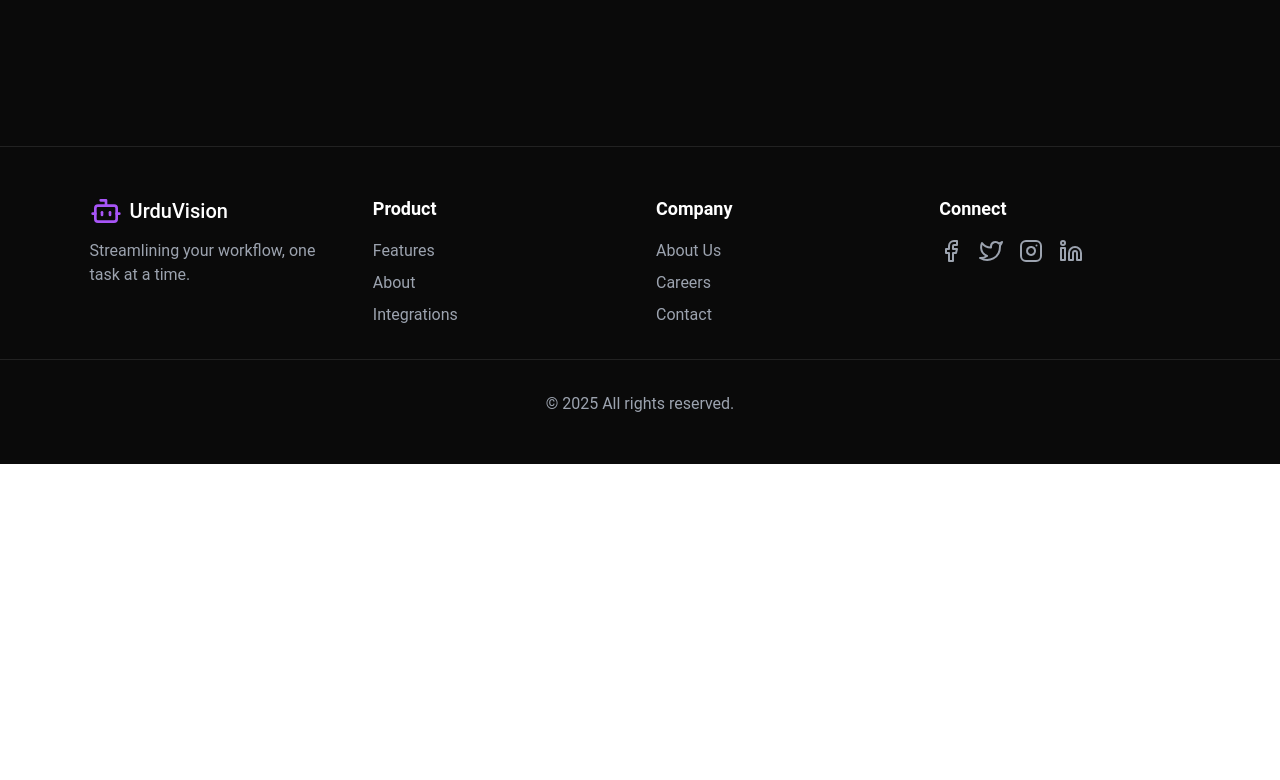
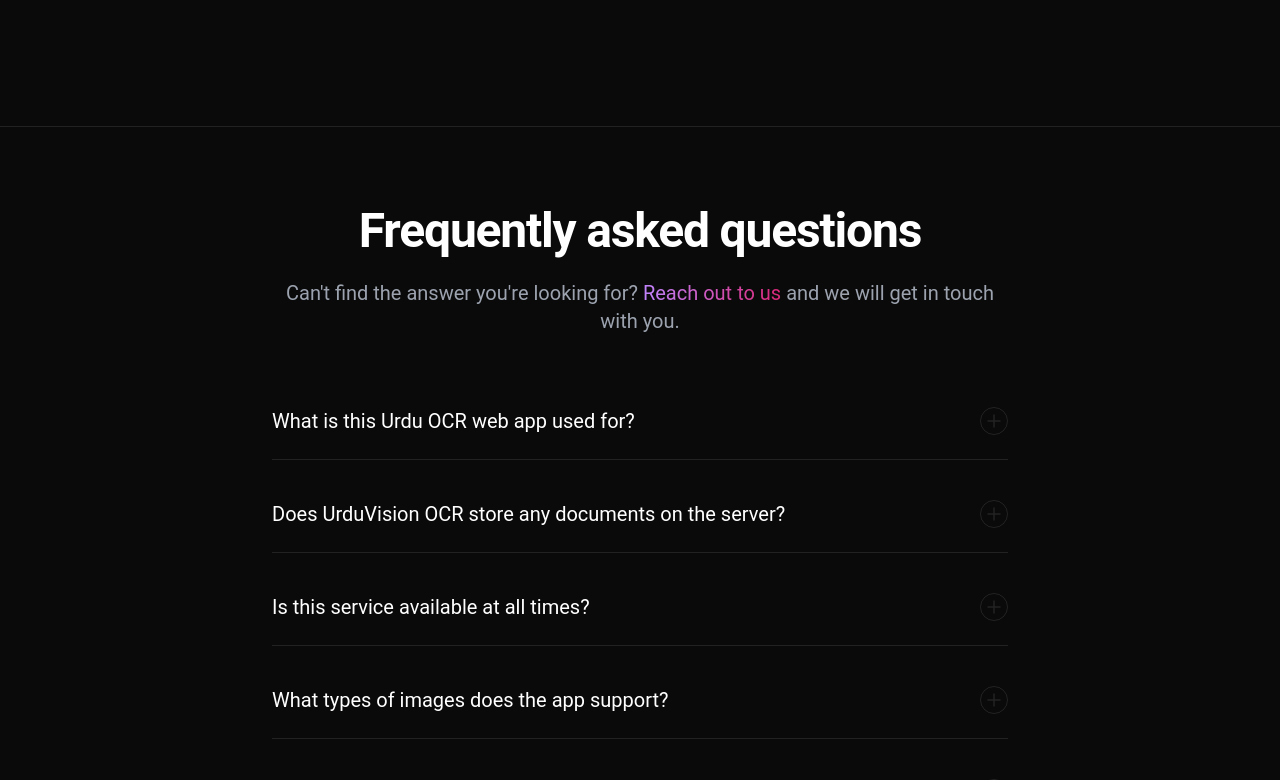
Before and after one commit to sahilphantom/urdu_Lens, a React (Vite) app: page / in a window 1280 px wide. Shown: the part 2000-2780 px from the top of the page. Before the commit the page ends 2464 px from the top, so only its background shows below. Built offline with nearby package versions, Linux system fonts and the light colour scheme; the HTML template or start-up script is replaced by a standard one; a web font is replaced by a local one.

Commit message:
updated added FAQ section

```diff
--- a/src/components/CTA.jsx
+++ b/src/components/CTA.jsx
@@ -3,12 +3,12 @@
 
 export default function CTA() {
   return (
-    <section className="border-t text-white border-white/10">
+    <section className=" border-t text-white  border-white/10">
       <div className="container leading-normal flex flex-col space-y-4 items-center gap-4 py-24 text-center md:py-32">
         <h2 className="font-bold text-3xl leading-[1.1] sm:text-3xl md:text-5xl">
         Ready to revolutionize Urdu  text<br /> digitization?
         </h2>
-        <p className="max-w-[42rem]   text-muted-foreground max-sm:px-4  sm:text-xl  sm:leading-8">
+        <p className="max-w-[42rem] text-gray-400  text-muted-foreground max-sm:px-4  sm:text-xl  sm:leading-8">
         Join leading organizations who trust UrduVision to transform their Urdu documents into searchable,
         editable text. Stay ahead in the digital preservation of Urdu literature and content.
         </p>
--- /dev/null
+++ b/src/components/FAQ.jsx
@@ -0,0 +1,85 @@
+import { useState } from "react"
+import React from "react"
+
+const FAQ = () => {
+  const [openIndex, setOpenIndex] = useState(null)
+
+  const faqItems = [
+    {
+        question: " What is this Urdu OCR web app used for?",
+        answer:
+          "This app extracts text from images containing Urdu script using AI-based Optical Character Recognition (OCR) technology.",
+      },
+    {
+      question: "Does UrduVision OCR store any documents on the server?",
+      answer:
+        "No, We do not store any user documents and images on our servers.",
+    },
+    {
+      question: " Is this service available at all times?",
+      answer:
+        "Yes, OCR converter is available 24/7.",
+    },
+    {
+      question: " What types of images does the app support?",
+      answer: "It supports common image formats like JPG, PNG, JPEG and WEBP. For best results, use clear, high-resolution images with minimal noise.",
+    },
+    {
+      question: " Does the app work on handwritten Urdu text?",
+      answer:
+        "Currently, it works best with printed Urdu text. Handwritten text recognition is still in development.",
+    },
+  ]
+
+  const toggleQuestion = (index) => {
+    setOpenIndex(openIndex === index ? null : index)
+  }
+
+  return (
+    <section className="border-t border-white/10">
+    <div className="max-w-3xl mx-auto px-4 py-20 ">
+      <h2 className="text-3xl text-center text-white font-bold tracking-tight sm:text-3xl md:text-5xl">Frequently asked questions</h2>
+
+      <p className="mt-6 text-center text-base text-gray-400 sm:text-xl">
+        Can't find the answer you're looking for?{" "}
+        <a href="#" className="text-transparent bg-clip-text bg-gradient-to-r from-purple-400 to-pink-600">
+          Reach out to us
+        </a>{" "}
+        and we will get in touch with you.
+      </p>
+
+      <div className="mt-12 space-y-4">
+        {faqItems.map((item, index) => (
+          <div key={index} className="border-b border-white/10  ">
+            <button
+              onClick={() => toggleQuestion(index)}
+              className="flex w-full items-center justify-between py-6 text-left"
+            >
+              <span className="text-base font-normal text-white sm:text-xl">{item.question}</span>
+              <span
+                className={`ml-6 flex h-7 w-7 items-center justify-center rounded-full border border-white/10 ${openIndex === index ? "bg-transparent" : ""}`}
+              >
+                <svg
+                  className={`h-6 w-6 transform text-white/10 transition-transform ${openIndex === index ? "rotate-45" : ""}`}
+                  fill="none"
+                  viewBox="0 0 24 24"
+                  strokeWidth="1.5"
+                  stroke="currentColor"
+                >
+                  <path strokeLinecap="round" strokeLinejoin="round" d="M12 6v12m6-6H6" />
+                </svg>
+              </span>
+            </button>
+            {openIndex === index && (
+              <div className="pb-6 pr-12">
+                <p className="text-base text-gray-400 sm:text-xl">{item.answer}</p>
+              </div>
+            )}
+          </div>
+        ))}
+      </div>
+    </div>
+    </section>
+  )
+}
+export default FAQ;
--- a/src/components/Navbar.jsx
+++ b/src/components/Navbar.jsx
@@ -1,12 +1,16 @@
 import { useState, useEffect } from "react"
 import React from "react"
-import { Link } from "react-router-dom"
+import { Link, useNavigate } from "react-router-dom"
 import  Button  from "../ui/Button"
 import { Bot, Menu } from "lucide-react"
 import { motion, AnimatePresence } from "framer-motion"
 
 const Navbar = () => {
   const [isScrolled, setIsScrolled] = useState(false)
+  const navigate = useNavigate()
+  const handleGetStarted = () => {
+      navigate('/upload')
+  }
 
   useEffect(() => {
     const handleScroll = () => {
@@ -32,22 +36,22 @@
           }}
           className="fixed top-0 left-0 right-0 z-50 backdrop-blur-sm bg-black/60 border-b border-white/10 "
         >
-          <div className=" w-[90%] m-auto px-6 py-4 flex items-center justify-between  backdrop-blur-sm ">
+          <div className=" w-[93%] m-auto px-6 py-4 flex items-center justify-between  backdrop-blur-sm ">
           <Link to="/" className="flex items-center space-x-2">
             <Bot className="w-8 h-8 text-purple-500" />
             <span className="text-white font-medium text-xl">UrduVision</span>
           </Link>
 
           <div className="hidden md:flex items-center space-x-8">
+          <NavLink to="/">Home</NavLink>
             <NavLink to="/features">Features</NavLink>
-            <NavLink to="/how-it-works">How It Works</NavLink>
             <NavLink to="/about">About</NavLink>
 
           </div>
 
           <div className="hidden md:flex items-center space-x-4">
 
-            <Button className="bg-purple-600 hover:bg-purple-700 text-white">Get Started</Button>
+            <Button onClick={handleGetStarted} className="bg-purple-600 hover:bg-purple-700 text-white">Get Started</Button>
           </div>
 
           <Button variant="ghost" size="icon" className="md:hidden text-white">
@@ -69,15 +73,3 @@
   )
 }
 export default Navbar;
-
-
-
-// function NavLink({ to, children }) {
-//   return (
-//     <a href={to} className="text-gray-300 hover:text-white transition-colors relative group">
-//       {children}
-//       <span className="absolute -bottom-1 left-0 w-0 h-0.5 bg-purple-500 transition-all group-hover:w-full" />
-//     </a>
-//   )
-// }
-// export default Navbar;
--- a/src/components/StaticNavbar.jsx
+++ b/src/components/StaticNavbar.jsx
@@ -10,7 +10,7 @@
     }
   return (
     <nav className=" backdrop-blur-sm border-b border-white/10">
-                  <div className=" flex w-[90%] m-auto  items-center justify-between px-6 py-4 backdrop-blur-sm ">
+                  <div className=" flex w-[93%] m-auto  items-center justify-between px-6 py-4 backdrop-blur-sm ">
 
       <Link to="/" className="flex items-center space-x-2">
         <Bot className="w-8 h-8 text-purple-500" />
@@ -18,9 +18,9 @@
       </Link>
 
       <div className="hidden md:flex items-center space-x-8">
-        <NavLink to="/features">Features</NavLink>
-        <NavLink to="/how-it-works">How It Works</NavLink>
-        <NavLink to="/about">About</NavLink>
+      <NavLink to="/">Home</NavLink>
+            <NavLink to="/features">Features</NavLink>
+            <NavLink to="/about">About</NavLink>
         {/* <NavLink to="/contact">Contact</NavLink> */}
       </div>
 
--- a/src/pages/Home.jsx
+++ b/src/pages/Home.jsx
@@ -2,6 +2,7 @@
 import Hero from '../components/Hero'
 import CTA from '../components/CTA'
 import Fsection from '../components/Fsection'
+import FAQ from '../components/FAQ'
 
 const Home = () => {
   return (
@@ -11,6 +12,7 @@
       <Hero />
       <Fsection />
       <CTA />
+      <FAQ />
     </div>
   )
 }
```
